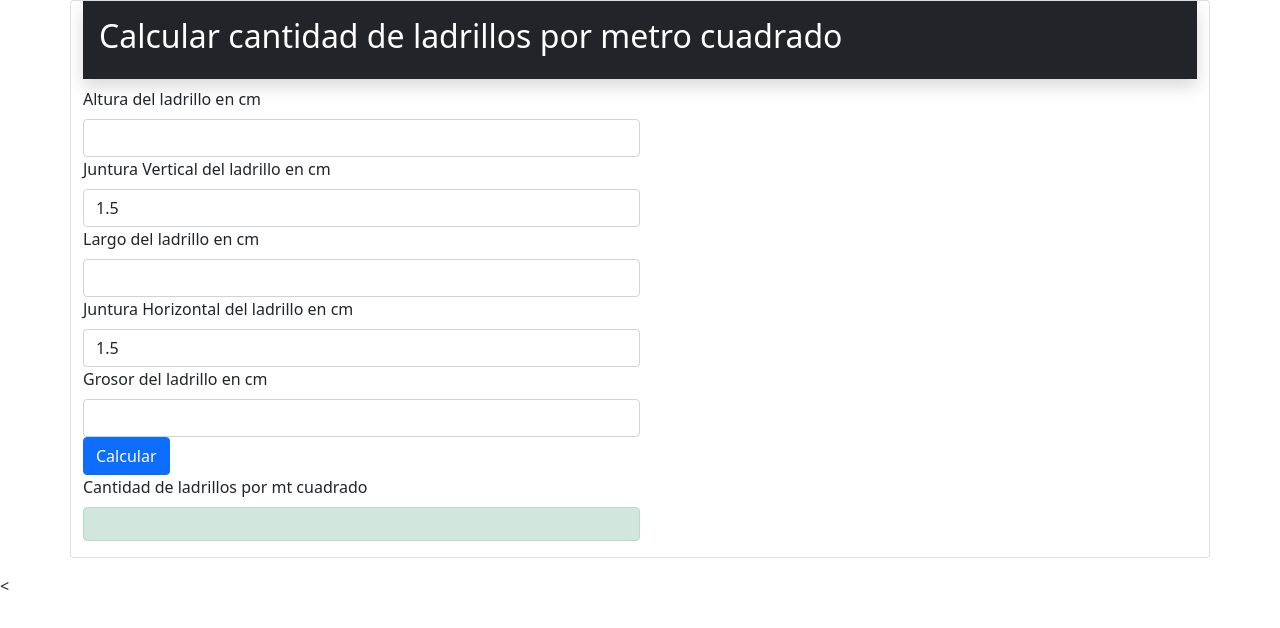
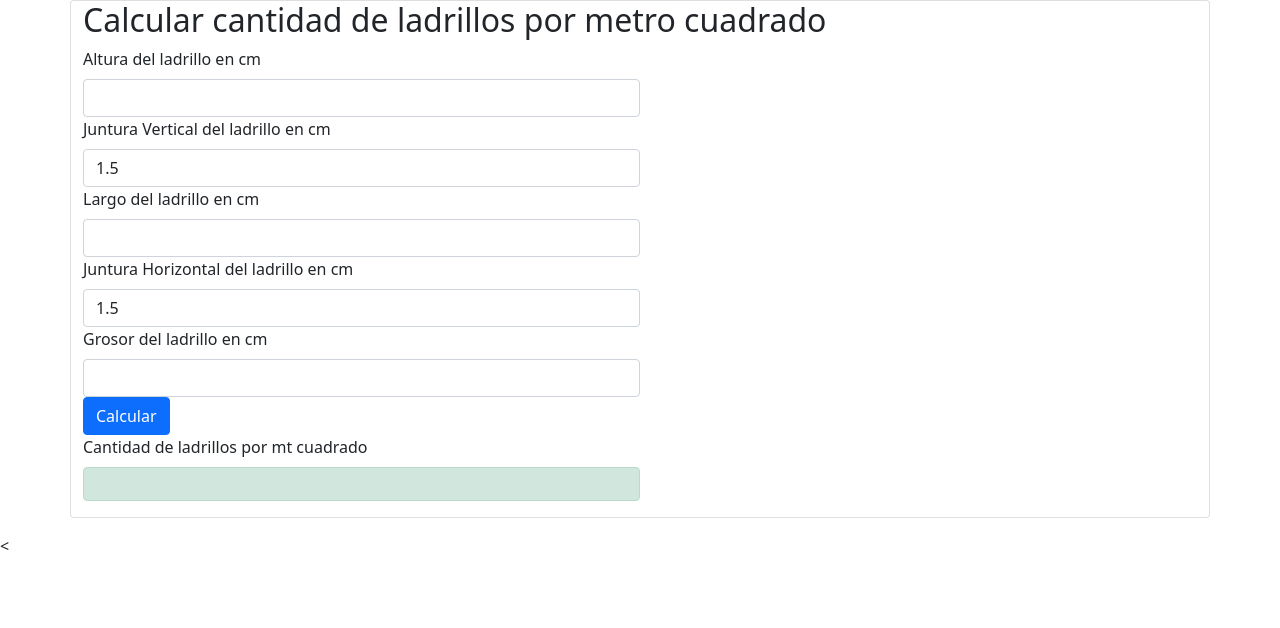
Before and after one commit to edwinparrales/calculaLadrillos, a website with bundled scripts: page index.html in a window 1280 px wide. Built offline with nearby package versions, Linux system fonts and the light colour scheme.

Commit message:
tes de la rama developmen

```diff
--- a/index.html
+++ b/index.html
@@ -9,7 +9,7 @@
 </head>
 <body>
     <div class="container card mb-3">
-       <div class="bg-dark text-white p-3 mb-2 shadow">
+       <div class="">
            <h2>Calcular cantidad de ladrillos por metro cuadrado</h2>
        </div>
 
```
Also changed, not shown: package.json (added, +39 -0 lines), 2 other files.
